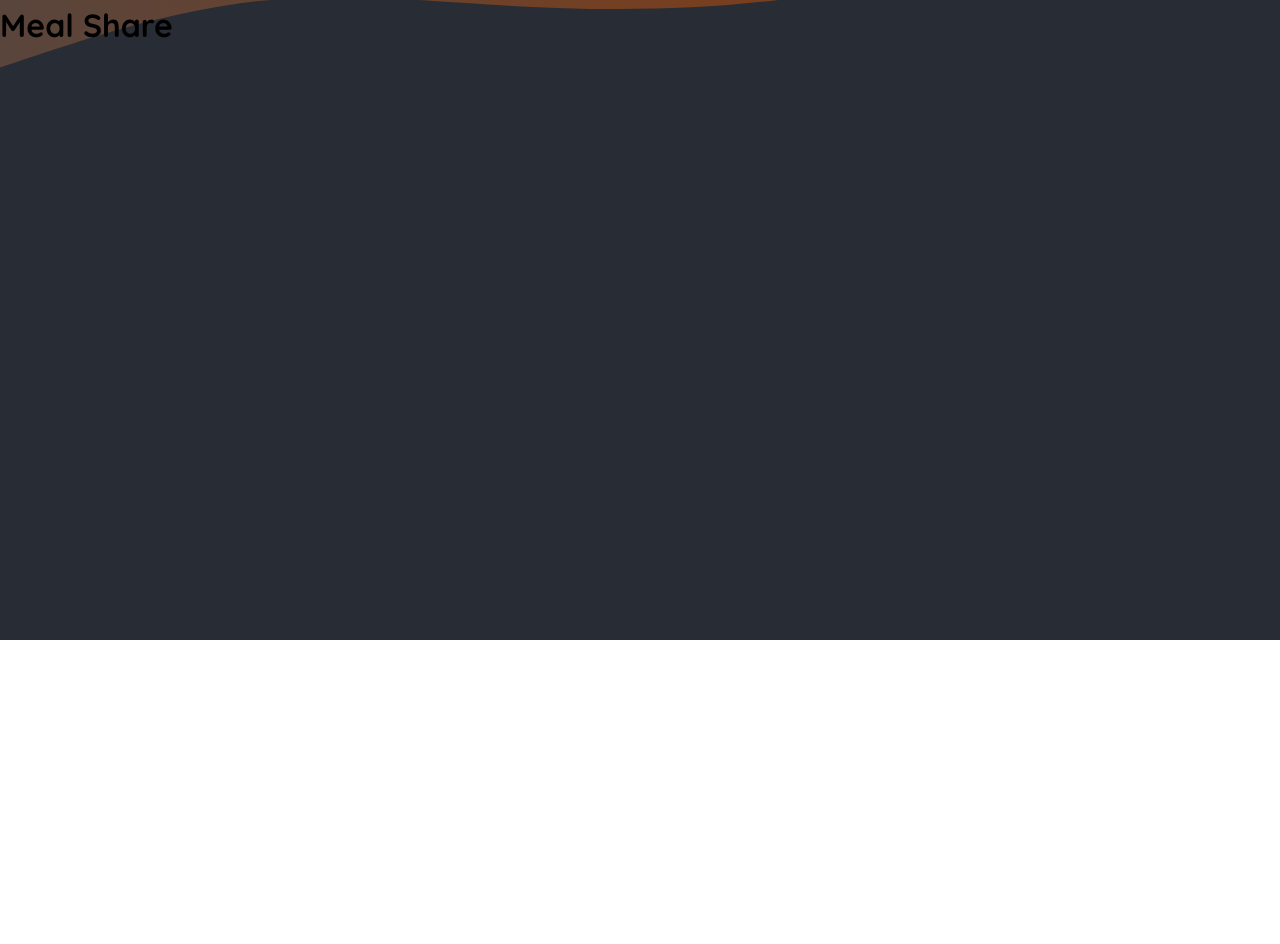
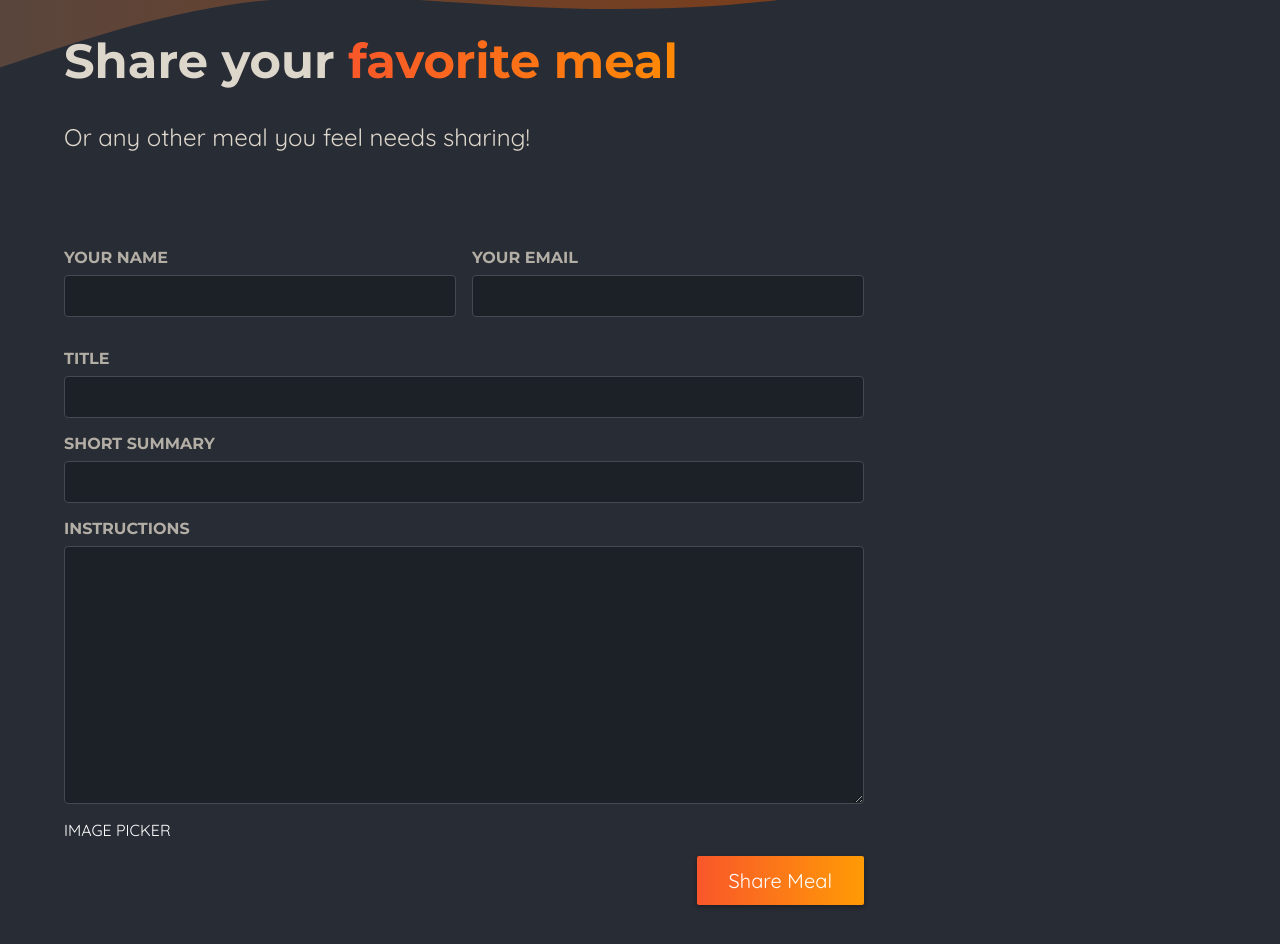
Before and after one commit to hoamx2602/nextjs-foundation, a Next.js app: page /meals/share in a window 1280 px wide. Shown: the part 160-1104 px from the top of the page. Before the commit the page ends 800 px from the top, so only its background shows below. Built offline with nearby package versions, Linux system fonts and the light colour scheme.

Commit message:
feat: add meal form

```diff
--- /dev/null
+++ b/app/meals/share/page.module.css
@@ -0,0 +1,98 @@
+.header {
+    gap: 3rem;
+    margin: 3rem auto 5rem auto;
+    width: 90%;
+    max-width: 75rem;
+    color: #ddd6cb;
+    font-size: 1.5rem;
+}
+
+.header h1 {
+    font-family: 'Montserrat', sans-serif;
+}
+
+.highlight {
+    background: linear-gradient(90deg, #f9572a, #ff8a05);
+    background-clip: text;
+    -webkit-background-clip: text;
+    -webkit-text-fill-color: transparent;
+}
+
+.main {
+    width: 90%;
+    max-width: 75rem;
+    margin: 3rem auto;
+    color: white;
+}
+
+.form {
+    max-width: 50rem;
+}
+
+.form label {
+    display: block;
+    margin-bottom: 0.5rem;
+    font-size: 1rem;
+    font-family: 'Montserrat', sans-serif;
+    text-transform: uppercase;
+    color: #b3aea5;
+    font-weight: bold;
+}
+
+.form input,
+.form textarea {
+    display: block;
+    width: 100%;
+    padding: 0.5rem 1rem;
+    border-radius: 4px;
+    border: 1px solid #454952;
+    background: #1c2027;
+    font-size: 1.25rem;
+    font-family: 'Montserrat', sans-serif;
+    color: #ddd6cb;
+}
+
+.form input:focus,
+.form textarea:focus {
+    outline-color: #f99f2a;
+    background-color: #1f252d;
+}
+
+.row {
+    display: flex;
+    gap: 1rem;
+}
+
+.row p {
+    width: 100%;
+}
+
+.actions {
+    text-align: right;
+}
+
+.actions button {
+    border: 0;
+    padding: 0.75rem 2rem;
+    background: linear-gradient(90deg, #f9572a, #ff9b05);
+    border: none;
+    color: #ffffff;
+    border-radius: 2px;
+    cursor: pointer;
+    font: inherit;
+    font-size: 1.25rem;
+    box-shadow: 0 2px 5px rgba(0, 0, 0, 0.3);
+}
+
+.actions button:hover,
+.actions button:focus {
+    background: linear-gradient(90deg, #fd4715, #f9b241);
+}
+
+.actions button:disabled,
+.actions button:hover:disabled,
+.actions button:focus:disabled {
+    background: #ccc;
+    color: #979797;
+    cursor: not-allowed;
+}
--- a/app/meals/share/page.tsx
+++ b/app/meals/share/page.tsx
@@ -1,5 +1,51 @@
+import classes from './page.module.css';
+
 const MealShare = () => {
-    return ( <h1>Meal Share</h1> );
-}
+  return (
+    <>
+      <header className={classes.header}>
+        <h1>
+          Share your <span className={classes.highlight}>favorite meal</span>
+        </h1>
+        <p>Or any other meal you feel needs sharing!</p>
+      </header>
+      <main className={classes.main}>
+        <form className={classes.form}>
+          <div className={classes.row}>
+            <p>
+              <label htmlFor="name">Your name</label>
+              <input type="text" id="name" name="name" required />
+            </p>
+            <p>
+              <label htmlFor="email">Your email</label>
+              <input type="email" id="email" name="email" required />
+            </p>
+          </div>
+          <p>
+            <label htmlFor="title">Title</label>
+            <input type="text" id="title" name="title" required />
+          </p>
+          <p>
+            <label htmlFor="summary">Short Summary</label>
+            <input type="text" id="summary" name="summary" required />
+          </p>
+          <p>
+            <label htmlFor="instructions">Instructions</label>
+            <textarea
+              id="instructions"
+              name="instructions"
+              rows={10}
+              required
+            ></textarea>
+          </p>
+          IMAGE PICKER
+          <p className={classes.actions}>
+            <button type="submit">Share Meal</button>
+          </p>
+        </form>
+      </main>
+    </>
+  );
+};
 
 export default MealShare;
```
